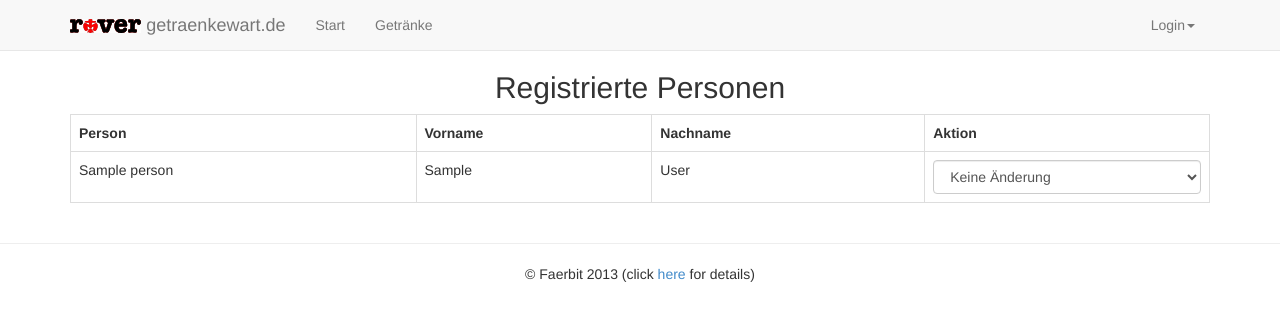
After one commit to Faerbit/getraenkewart.de, a Django app: page /getraenke/people/ in a window 1280 px wide. The commit adds this page. Shown: the top 321 px of the page. Run offline with Django 3.2, Linux system fonts and the light colour scheme; tables that the repository leaves empty hold one stand-in row (values such as "Sample post").

Commit message:
Implemented display of existing data of getraenke/people. Changed models slightly in anticipation of database redesign(#1).

```diff
--- a/functional_tests/test_getraenke_activation.py
+++ b/functional_tests/test_getraenke_people.py
@@ -23,6 +23,7 @@ class ActivationTest(LoggedInStaffTest):
         # ... und dann auf "Personen"
         self.browser.find_element_by_id("people-nav").click()
         # Er erhält eine Übersicht von allen Benutzern
+        #TODO Adapt current rendering of stuff
         self.check_for_row_in_table("people-table", "John Shmidt")
         # Er markiert den neuen Benutzer als neuer Person
         select = self.browser.find_element_by_id("john-select")
@@ -34,3 +35,5 @@ class ActivationTest(LoggedInStaffTest):
         for row in rows:
             if "John Shmidt" in row.text:
                 self.assertIn("aktiv", row.text)
+
+    #TODO Write more functional tests
--- a/getraenke/models.py
+++ b/getraenke/models.py
@@ -2,42 +2,36 @@ from django.db import models
 from django.contrib.auth.models import User
 
 class Monat (models.Model):
-	bierstriche = models.IntegerField(default=0)
-	colastriche = models.IntegerField(default=0)
-	bezahlt = models.IntegerField(default=0)
+    bierstriche = models.IntegerField(default=0)
+    colastriche = models.IntegerField(default=0)
+    bezahlt = models.IntegerField(default=0)
 
 class Jahr(models.Model):
-	sonstige_kosten = models.IntegerField(default=0)
-	bemerkung = models.TextField()
-	jahr = models.IntegerField()
-	januar = models.ForeignKey(Monat, related_name = "+")
-	februar = models.ForeignKey(Monat, related_name = "+")
-	maerz  = models.ForeignKey(Monat, related_name = "+")
-	april = models.ForeignKey(Monat, related_name = "+")
-	mai  = models.ForeignKey(Monat, related_name = "+")
-	juni  = models.ForeignKey(Monat, related_name = "+")
-	juli  = models.ForeignKey(Monat, related_name = "+")
-	august  = models.ForeignKey(Monat, related_name = "+")
-	september  = models.ForeignKey(Monat, related_name = "+")
-	oktober  = models.ForeignKey(Monat, related_name = "+")
-	november  = models.ForeignKey(Monat, related_name = "+")
-	dezember  = models.ForeignKey(Monat, related_name = "+")
+    sonstige_kosten = models.IntegerField(default=0)
+    bemerkung = models.TextField()
+    jahr = models.IntegerField()
+    #januar = models.ForeignKey(Monat, related_name = "+")
+    #februar = models.ForeignKey(Monat, related_name = "+")
+    #maerz  = models.ForeignKey(Monat, related_name = "+")
+    #april = models.ForeignKey(Monat, related_name = "+")
+    #mai  = models.ForeignKey(Monat, related_name = "+")
+    #juni  = models.ForeignKey(Monat, related_name = "+")
+    #juli  = models.ForeignKey(Monat, related_name = "+")
+    #august  = models.ForeignKey(Monat, related_name = "+")
+    #september  = models.ForeignKey(Monat, related_name = "+")
+    #oktober  = models.ForeignKey(Monat, related_name = "+")
+    #november  = models.ForeignKey(Monat, related_name = "+")
+    #dezember  = models.ForeignKey(Monat, related_name = "+")
 
-	def __str__(self):
-		return str(self.jahr)
+    def __str__(self):
+            return str(self.jahr)
 
 class Person(models.Model):
-	name = models.CharField(max_length=50)
-	user = models.ForeignKey (User,default=-1)
-	jahre = models.ManyToManyField(Jahr)
+    # support full range of user object names
+    name = models.CharField(max_length=61, unique=True)
+    # assign to nobody per default
+    user = models.ForeignKey (User, default=-1)
+    jahre = models.ManyToManyField(Jahr)
 
-	def __str__(self):
-		return self.name
-	def add_year(self, jahr):
-		jan, feb, mae, apr, mai, jun, jul, aug, sep, okt, nov, dez = Monat(), Monat(), Monat(), Monat(), Monat(), Monat(), Monat(), Monat(), Monat(), Monat(), Monat(), Monat()
-		for i in [jan, feb, mae, apr, mai, jun, jul, aug, sep, okt, nov, dez]:
-			i.save()
-		neues_jahr = Jahr(jahr = jahr, januar = jan, februar = feb, maerz = mae, april = apr, mai = mai, juni = jun, juli = jul, august = aug, september = sep, oktober= okt, november = nov, dezember = dez)
-		neues_jahr.save()
-		self.jahre.add(neues_jahr)
-		self.save()
+    def __str__(self):
+            return self.name
--- /dev/null
+++ b/getraenke/templates/getraenke/people.html
@@ -0,0 +1,51 @@
+{% extends "getraenkewart/base.html" %}
+
+{% block content %}
+    <form class="form-horizontal">
+        {% csrf_token %}
+        {% if new_registrations %}
+            <h2>Neue Registrierungen</h2>
+            <div class="container">
+                {% for user in new_registrations %}
+                    <div class="form-group">
+                        <div class=col-xs-offset-2"></div>
+                        <label class="control-label col-xs-4" for="{{ user.username }}-select">{{ user.first_name }} {{ user.last_name }}</label>
+                        <div class="col-xs-4">
+                            <select class="form-control" id="{{ user.username }}-select">
+                                <option>Keine Änderung</option>
+                                <option>Neue Person anlegen</option>
+                                <option>Registrierung löschen</option>
+                                {% for unlinked in unlinked_persons %}
+                                    <option>{{ unlinked.name }}</option>
+                                {% endfor %}
+                            </select>
+                        </div>
+                    </div>
+                {% endfor %}
+            </div>
+        {% endif %}
+        {% if linked_persons %}
+            <h2>Registrierte Personen</h2>
+            <div class="container">
+                <table class="table table-hover table-bordered">
+                    <th>Person</th>
+                    <th>Vorname</th>
+                    <th>Nachname</th>
+                    <th style="width:25%;">Aktion</th>
+                        {% for person in linked_persons %}
+                            <tr>
+                                <td>{{ person.name }}</td>
+                                <td>{{ person.user.first_name }}</td>
+                                <td>{{ person.user.last_name }}</td>
+                                <td>
+                                    <select class="form-control" id="{{ person.name }}-select">
+                                        <option>Keine Änderung</option>
+                                        <option>Benutzer löschen</option>
+                                </td>
+                            </tr>
+                        {% endfor %}
+                </table>
+            </div>
+        {% endif %}
+    </form>
+{% endblock %}
--- a/getraenke/views.py
+++ b/getraenke/views.py
@@ -1,8 +1,9 @@
 from django.shortcuts import render, redirect
-from getraenke.models import Person, Jahr, Monat
 from datetime import date
 from django.contrib import messages
-#import pdb
+from django.contrib.auth.models import User
+
+from getraenke.models import Person, Jahr, Monat
 
 def generate_bier_chart (year):
 	#xdata = ["Jan", "Feb", "Mär", "Apr", "Mai", "Jun", "Jul", "Aug", "Sep", "Okt", "Nov", "Dez"]
@@ -31,6 +32,18 @@ def generate_bier_chart (year):
 			'charttdata': chartdata
 			}
 	return data
+
+def people(request):
+    if request.method == "POST":
+        pass
+    new_registrations = User.objects.filter(is_active__exact=False)
+    unlinked_persons = Person.objects.filter(user__exact=-1)
+    linked_persons = Person.objects.exclude(user__exact=-1)
+    return render (request, "getraenke/people.html", {
+            "new_registrations": new_registrations,
+            "unlinked_persons": unlinked_persons,
+            "linked_persons": linked_persons,
+        })
 
 def highscore(request, year=None):
     if not request.user.is_authenticated():
--- a/getraenkewart/templates/getraenkewart/base.html
+++ b/getraenkewart/templates/getraenkewart/base.html
@@ -34,8 +34,8 @@
                             </a>
                             <ul class="dropdown-menu">
                                 <div class="container">
-                                    <li id="people-nav"><a class="navbar-link" href="{% url 'people' %}">Personen</a></li>
-                                    <li id="manage-nav"><a class="navbar-link" href="{% url 'manage' %}">Kasse</a></li>
+                                    <li><a id="people-nav" class="navbar-link" href="{% url 'people' %}">Personen</a></li>
+                                    <li><a id="manage-nav" class="navbar-link" href="{% url 'manage' %}">Kasse</a></li>
                                 </div>
                             </ul>
                         </li>
```
Also changed, not shown: getraenke/tests/test_models.py (added, +23 -0 lines), getraenke/tests/test_views.py (added, +37 -0 lines).
